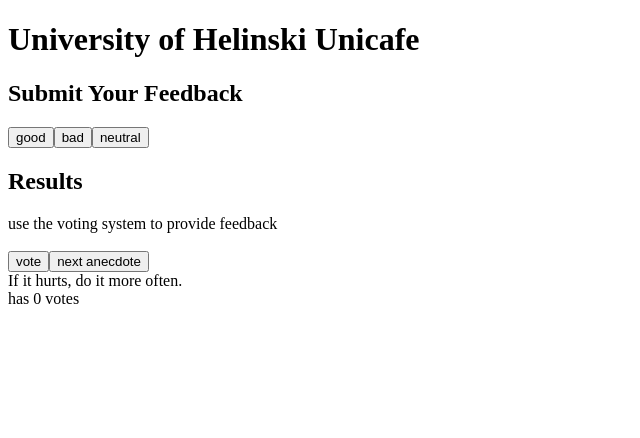
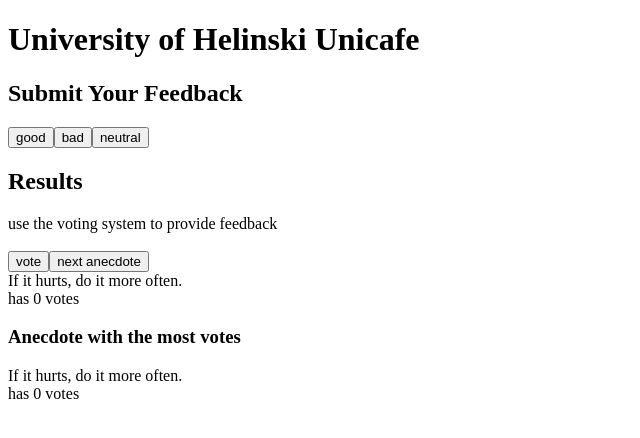
Before and after one commit to kat-kime/full-stack-open, a React (Vite) app in the folder introdemo/: page / in a window 1280 px wide. Shown: the top 438 px of the page, without its empty margins (0-640 px from the left). Built offline with nearby package versions, Linux system fonts and the light colour scheme.

Commit message:
end of the chapter

```diff
--- a/introdemo/src/App.jsx
+++ b/introdemo/src/App.jsx
@@ -63,6 +63,7 @@ const Statistics = (props) => {
 
 const RandomAnecdote = (props) => {
   const [anecdoteIndex, setAnecdoteIndex] = useState(0)
+  const [mostPopularAnecdote, setMostPopularAnecdote] = useState(0)
   const [votes, setVotes] = useState({
     0: 0,
     1: 0,
@@ -73,7 +74,6 @@ const RandomAnecdote = (props) => {
     6: 0,
     7: 0
   })
-
   const anecdotes = [
       'If it hurts, do it more often.',
       'Adding manpower to a late software project makes it later!',
@@ -94,9 +94,16 @@ const RandomAnecdote = (props) => {
 
   const handleAnecdoteVote = () => {
     const copy = { ...votes }
-    copy[anecdoteIndex] += 1
+    const newVotes = copy[anecdoteIndex] += 1
+    copy[anecdoteIndex] = newVotes
+
+    console.log("newVotes:", newVotes)
 
     setVotes(copy)
+
+    if (newVotes > copy[mostPopularAnecdote]) {
+      setMostPopularAnecdote(anecdoteIndex)
+    }
   }
 
   return (
@@ -107,6 +114,10 @@ const RandomAnecdote = (props) => {
       {anecdotes[anecdoteIndex]}
       <br />
       {"has " + votes[anecdoteIndex] + " votes"}
+      <h3>Anecdote with the most votes</h3>
+      {anecdotes[mostPopularAnecdote]}
+      <br />
+      {"has " + votes[mostPopularAnecdote] + " votes"}
     </div>
   )
 }
```
